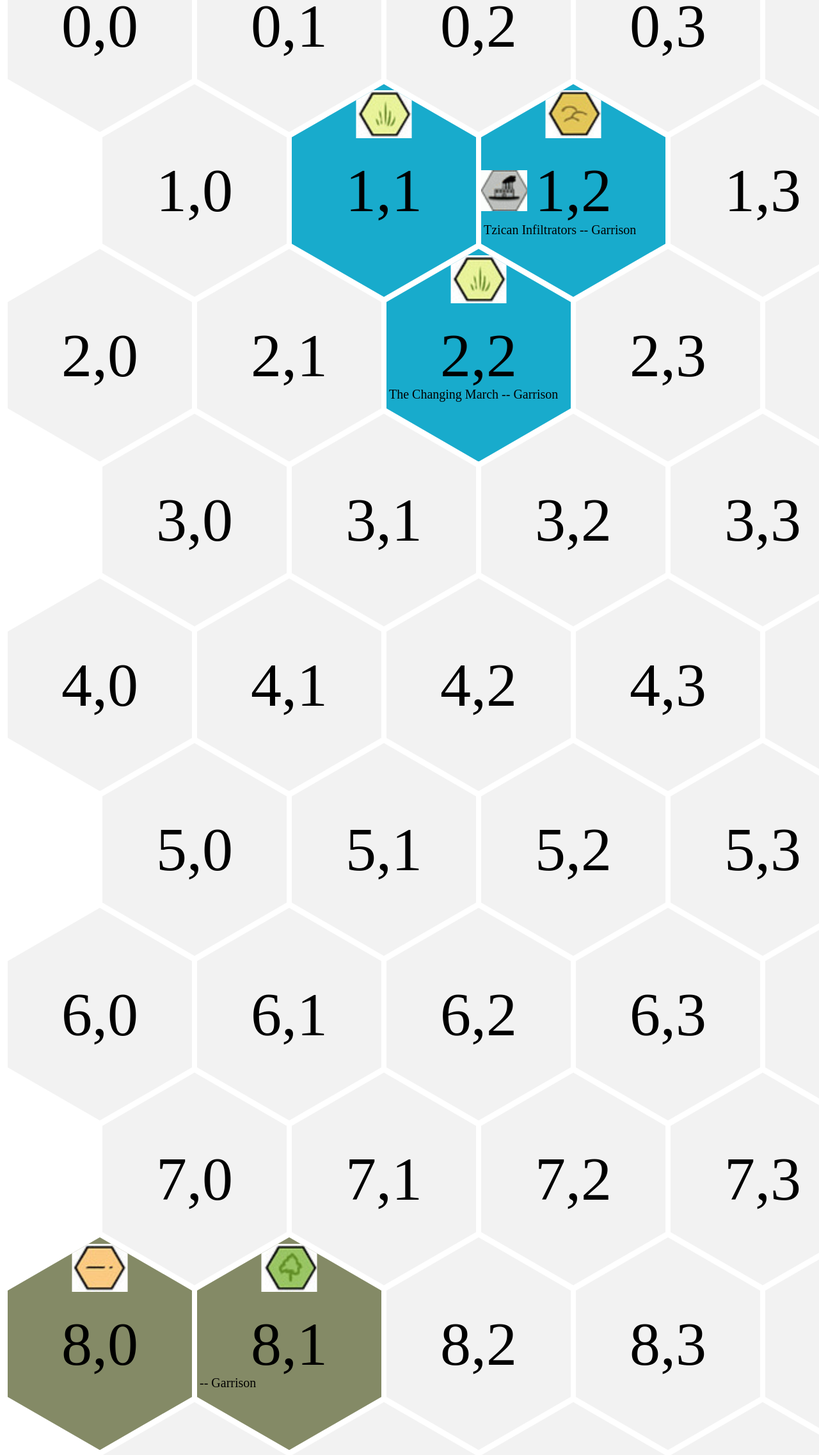
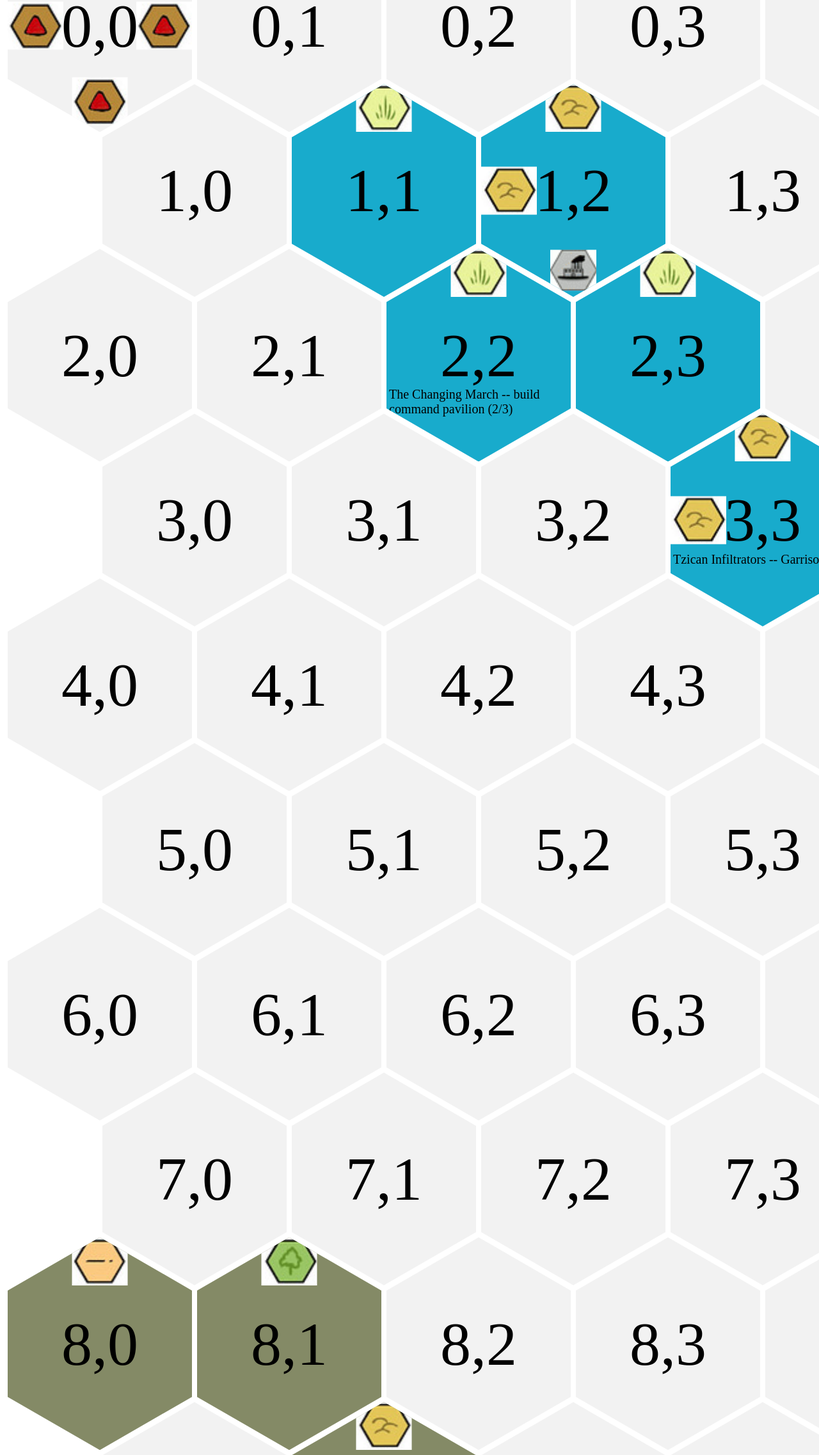
Before and after one commit to masternone/WH40K_Map_Campaign, a website built with webpack: page map/map.html in a window 1280 px wide. Shown: the part 138-2412 px from the top of the page at 64% size. Built offline with nearby package versions, Linux system fonts and the light colour scheme.

Commit message:
map updates

```diff
--- a/map/constants.ts
+++ b/map/constants.ts
@@ -55,6 +55,16 @@ export const VOLCANO: Typography = {
   enhancements: 0,
 };
 
+export const TYPOGRAPHY_ARRAY: { [name: string]: Typography } = {
+  ocean: OCEAN,
+  desert: DESERT,
+  plain: PLAIN,
+  forest: FOREST,
+  hill: HILL,
+  mountain: MOUNTAIN,
+  volcano: VOLCANO,
+};
+
 export const FORTIFICATION: Enhancement = {
   type: 'fortification',
   cost: 1,
--- a/map/data.ts
+++ b/map/data.ts
@@ -12,23 +12,33 @@ export const topographyData: HexData = {
     [1, 2],
     [1, 'f'],
     [2, 'f'],
+    [3, 3],
+    [9, 1],
+    ['e', 1],
   ],
   forest: [
     [8, 1],
+    ['a', 'f'],
     ['c', 'd'],
     ['c', 'e'],
+    ['d', 'd'],
+    ['d', 'e'],
     ['e', 'f'],
+    ['f', 'e'],
   ],
   plain: [
     [1, 1],
     [2, 2],
+    [2, 3],
     [7, 8],
+    [7, 9],
+    [7, 'a'],
   ],
   desert: [
     [7, 7],
     [8, 0],
   ],
-  oceans: [],
+  ocean: [],
 };
 
 export const enhancements: HexData = {
@@ -37,48 +47,73 @@ export const enhancements: HexData = {
     [1, 'f'],
     [9, 'f'],
   ],
-  fortification: [['e', 'f']],
+  fortification: [
+    [2, 'f'],
+    ['a', 'f'],
+    ['e', 'f'],
+  ],
 };
 
 export const ownership: HexData = {
-  'dewayne-bailiff': [['f', 0]],
+  'dewayne-bailiff': [
+    ['e', 1],
+    ['f', 0],
+  ],
   'edward-grant': [
     [1, 1],
     [1, 2],
     [2, 2],
+    [2, 3],
+    [3, 3],
   ],
   'jayson-rittersdorf': [
     [8, 0],
     [8, 1],
+    [9, 1],
   ],
-  'joel-david': [[9, 'f']],
+  'joel-david': [
+    [9, 'f'],
+    ['a', 'f'],
+  ],
   'jaleh-noah': [
     [1, 'f'],
     [2, 'f'],
   ],
-  'rob-mountney': [['e', 'f']],
+  'rob-mountney': [
+    ['e', 'f'],
+    ['f', 'e'],
+  ],
   'jon-arford': [
     [7, 7],
     [7, 8],
+    [7, 9],
+    [7, 'a'],
   ],
   'shad-feenstra': [
     ['c', 'd'],
     ['c', 'e'],
   ],
+  'victor-romine': [
+    ['d', 'd'],
+    ['d', 'e'],
+  ],
 };
 export const orderOfBattles: HexData = {
-  'dewayne-bailiff': [['f', 0, '-- move (1/3']],
+  'dewayne-bailiff': [['e', 1, 'Sixth Plague Company -- build factory (0/2']],
   'edward-grant': [
-    [1, 2, 'Tzican Infiltrators -- Garrison'],
-    [2, 2, 'The Changing March -- Garrison'],
+    [3, 3, 'Tzican Infiltrators -- Garrison'],
+    [2, 2, 'The Changing March -- build command pavilion (2/3)'],
   ],
-  'joel-david': [[9, 'f', '-- move (2/3) -- Garrison']],
+  'joel-david': [
+    ['a', 'f', 'Company One -- Garrison'],
+    [9, 'f', 'Company Two -- Garrison'],
+  ],
   'jaleh-noah': [
-    [1, 'f', '-- Garrison'],
-    [2, 'f', '-- Garrison'],
+    [2, 'f', 'War band One -- Garrison, War band Two -- move (1/2)'],
   ],
-  'jayson-rittersdorf': [[8, 1, ' -- Garrison']],
-  'rob-mountney': [['e', 'f', ' -- Garrison']],
-  'jon-arford': [[7, 8, ' -- Garrison']],
+  'jayson-rittersdorf': [[9, 1, ' Plague Company One -- build factory (1/2)']],
+  'rob-mountney': [['f', 'e', ' -- Garrison']],
+  'jon-arford': [[7, 'a', 'Troupe One -- Garrison']],
   'shad-feenstra': [['c', 'd', '-- Garrison']],
+  'victor-romine': [['d', 'd', '-- Garrison']],
 };
--- a/map/map.css
+++ b/map/map.css
@@ -26,20 +26,6 @@
     margin-bottom: calc(var(--m) - var(--s) * 0.2885);
 }
 
-.row .hexagon::before {
-  content: '';
-  display: none;
-  background-image: url(/background/overland_color.jpeg);
-  background-repeat: no-repeat;
-  background-size: 1000px 300px;
-  position: absolute;
-  width: 87px;
-  height: 75px;
-  top: 3%;
-  left: 50%;
-  transform: translateX(-50%);
-}
-
 .row:nth-child(even)::before {
     content: '';
     width: calc(var(--s) / 2 + var(--m));
@@ -49,41 +35,6 @@
             #000 0 calc(var(--f) - 2px),
             #000 0 var(--f)
     );
-}
-
-.row .hexagon.volcano::before {
-  display: block;
-  background-position: 11.5% 93%;
-}
-
-.row .hexagon.mountain::before {
-  display: block;
-  background-position: 33% 49%;
-}
-
-.row .hexagon.hill::before {
-  display: block;
-  background-position: 0.5% 49%;
-}
-
-.row .hexagon.forest::before {
-  display: block;
-  background-position: 87% 4%;
-}
-
-.row .hexagon.plain::before {
-  display: block;
-  background-position: 98% 4%;
-}
-
-.row .hexagon.desert::before {
-  display: block;
-  background-position: 76.5% 4%;
-}
-
-.row .hexagon.ocean::before {
-  display: block;
-  background-position: 22% 93%;
 }
 
 .row .hexagon.order-of-battle::after {
@@ -137,7 +88,25 @@
     background-color: #ee3823;
 }
 
-.row .hexagon.enhancements > div {
+.row .hexagon.victor-romine,
+.victor-romine {
+    background-color: #660066;
+}
+
+.row .hexagon.topography > .topography{
+    content: '';
+    display: none;
+    background-image: url(/background/overland_color.jpeg);
+    background-repeat: no-repeat;
+    background-size: 1000px 300px;
+    position: absolute;
+    width: 87px;
+    height: 75px;
+    top: 3%;
+    left: 50%;
+    transform: translateX(-50%);
+}
+.row .hexagon.enhancements > .enhancements {
     background-image: url(/background/image_set_2.gif);
     background-repeat: no-repeat;
     background-size: 1800px 1819px;
@@ -146,27 +115,79 @@
     height: 64px;
 }
 
-.row .hexagon.enhancements .enhancements {
+/*top*/
+.row .hexagon.topography .topography {
+    top: 0;
+    left: 50%;
+    transform: translateX(-50%);
+}
+
+/*left*/
+.row .hexagon.topography .topography + .topography,
+.row .hexagon.topography .topography + .enhancements {
     top: 50%;
     left: 0;
     transform: translateY(-50%);
 }
 
-.row .hexagon.enhancements .enhancements + .enhancements {
+/*bottom*/
+.row .hexagon.topography .topography + .topography + .topography,
+.row .hexagon.topography .topography + .topography + .enhancements,
+.row .hexagon.topography .topography + .enhancements + .enhancements {
     top: 100%;
     left: 50%;
     transform: translate(-50%, -115%);
 }
 
-.row .hexagon.enhancements .enhancements + .enhancements + .enhancements {
+/*right*/
+.row .hexagon.topography .topography + .topography + .topography + .topography,
+.row .hexagon.topography .topography + .topography + .topography + .enhancements,
+.row .hexagon.topography .topography + .topography + .enhancements + .enhancements,
+.row .hexagon.topography .topography + .enhancements + .enhancements + .enhancements {
     top: 50%;
     left: 100%;
     transform: translate(-100%, -50%);
 }
 
+.row .hexagon.topography > .volcano {
+    display: block;
+    background-position: 11.5% 93%;
+}
+
+.row .hexagon.topography > .mountain {
+    display: block;
+    background-position: 33% 49%;
+}
+
+.row .hexagon.topography > .hill {
+    display: block;
+    background-position: 0.5% 49%;
+}
+
+.row .hexagon.topography > .forest {
+    display: block;
+    background-position: 87% 4%;
+}
+
+.row .hexagon.topography > .plain {
+    display: block;
+    background-position: 98% 4%;
+}
+
+.row .hexagon.topography > .desert {
+    display: block;
+    background-position: 76.5% 4%;
+}
+
+.row .hexagon.topography > .ocean {
+    display: block;
+    background-position: 22% 93%;
+}
+
 .row .hexagon.enhancements > .factory {
     background-position: 58% 61%;
 }
+
 .row .hexagon.enhancements > .fortification {
     background-position: 58% 68.1%;
 }
--- a/map/map.ts
+++ b/map/map.ts
@@ -6,6 +6,7 @@ import {
   topographyData,
 } from './data';
 import { analyseMap } from './analyseMap';
+import { TYPOGRAPHY_ARRAY } from './constants';
 
 const build = (): void => {
   const size = 16;
@@ -38,7 +39,7 @@ const applyClass = (list: Hex[], className: string): void => {
     }
   });
 };
-const applyEnhancement = (list: Hex[], className: string): void => {
+const applyElement = (list: Hex[], className: string): void => {
   list.forEach((coordinates: Hex) => {
     const elements: HTMLCollectionOf<Element> = document.getElementsByClassName(
       `hexagon--${coordinates[0]}-${coordinates[1]}`
@@ -52,6 +53,10 @@ const applyTopography = (): void => {
   const locations: string[] = Object.keys(topographyData);
   locations.forEach((location) => {
     applyClass(topographyData[location], location);
+    applyClass(topographyData[location], 'topography');
+    for (let i = 0; i < 4 - TYPOGRAPHY_ARRAY[location].enhancements; i++) {
+      applyElement(topographyData[location], `topography ${location}`);
+    }
   });
 };
 const applyOwnership = (): void => {
@@ -66,7 +71,7 @@ const applyEnhancements = (): void => {
   buildings.forEach((building) => {
     applyClass(enhancements[building], 'enhancements');
     applyClass(enhancements[building], building);
-    applyEnhancement(enhancements[building], `enhancements ${building}`);
+    applyElement(enhancements[building], `enhancements ${building}`);
   });
 };
 setTimeout(() => {
```
Also changed, not shown: 1 other file. Lines whose indentation alone changed are shown as unchanged.
